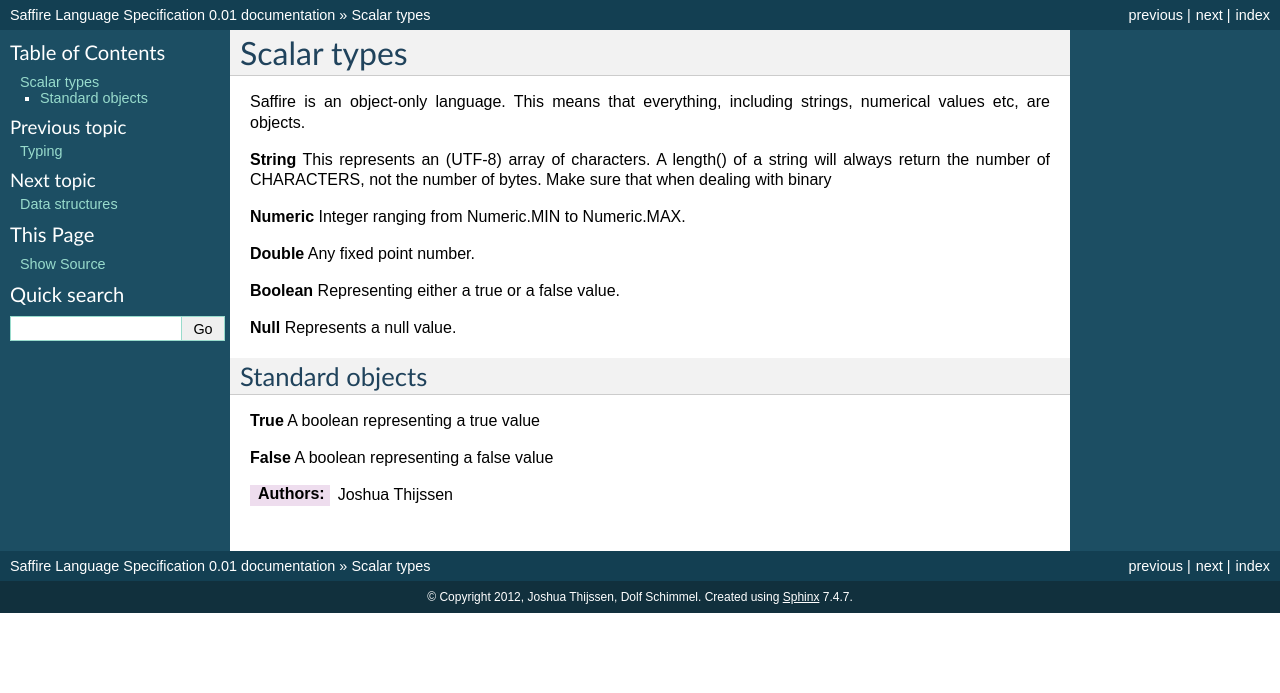
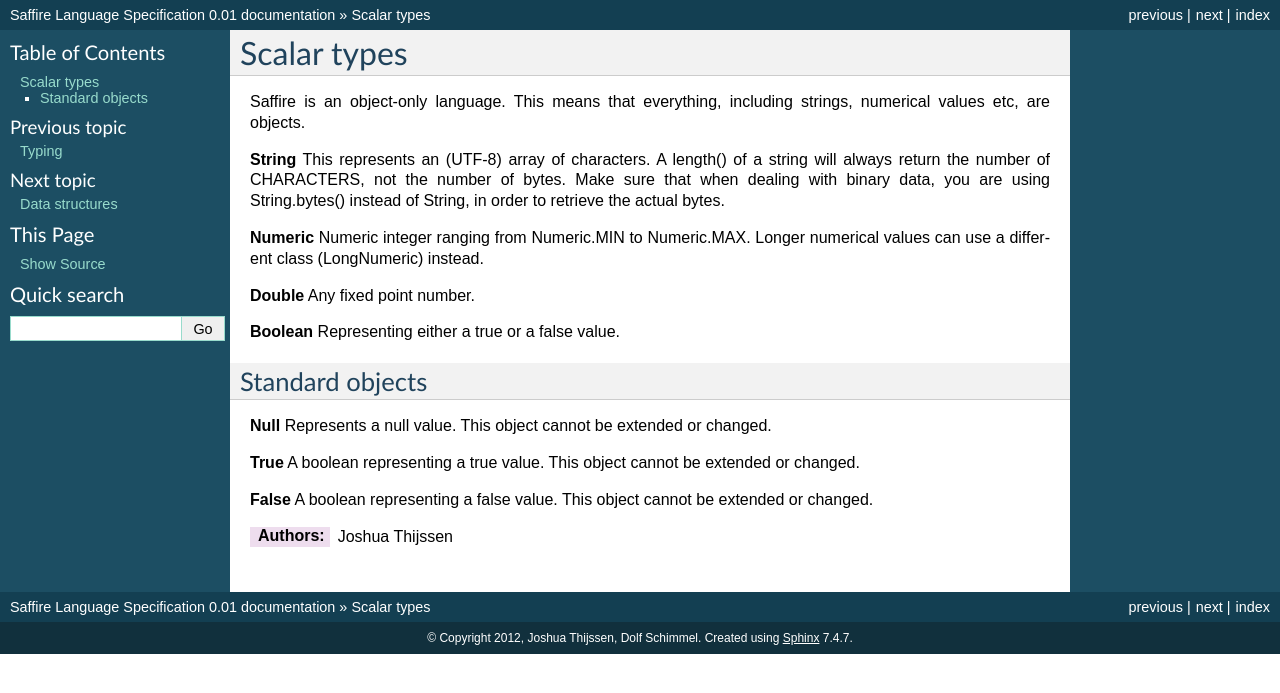
Before and after one commit to saffire/language-specification, a Sphinx documentation site: the page built from source/scalar-types.rst, in a window 1280 px wide. Shown: the top 693 px of the page. Built offline with Sphinx 7.4.7, drawn with Linux system fonts in a browser that asks for light colours.

Commit message:
Small spec update

```diff
--- a/source/scalar-types.rst
+++ b/source/scalar-types.rst
@@ -6,10 +6,12 @@ Saffire is an object-only language. This means that everything, including string
 
 **String**
 This represents an (UTF-8) array of characters. A length() of a string will always return the number of CHARACTERS, not
-the number of bytes. Make sure that when dealing with binary
+the number of bytes. Make sure that when dealing with binary data, you are using String.bytes() instead of String, in
+order to retrieve the actual bytes.
 
 **Numeric**
-Integer ranging from Numeric.MIN to Numeric.MAX.
+Numeric integer ranging from Numeric.MIN to Numeric.MAX. Longer numerical values can use a different class (LongNumeric)
+instead.
 
 **Double**
 Any fixed point number.
@@ -17,18 +19,18 @@ Any fixed point number.
 **Boolean**
 Representing either a true or a false value.
 
-**Null**
-Represents a null value.
-
 
 Standard objects
 ----------------
 
+**Null**
+Represents a null value. This object cannot be extended or changed.
+
 **True**
-A boolean representing a true value
+A boolean representing a true value. This object cannot be extended or changed.
 
 **False**
-A boolean representing a false value
+A boolean representing a false value. This object cannot be extended or changed.
 
 
 :Authors:
```
